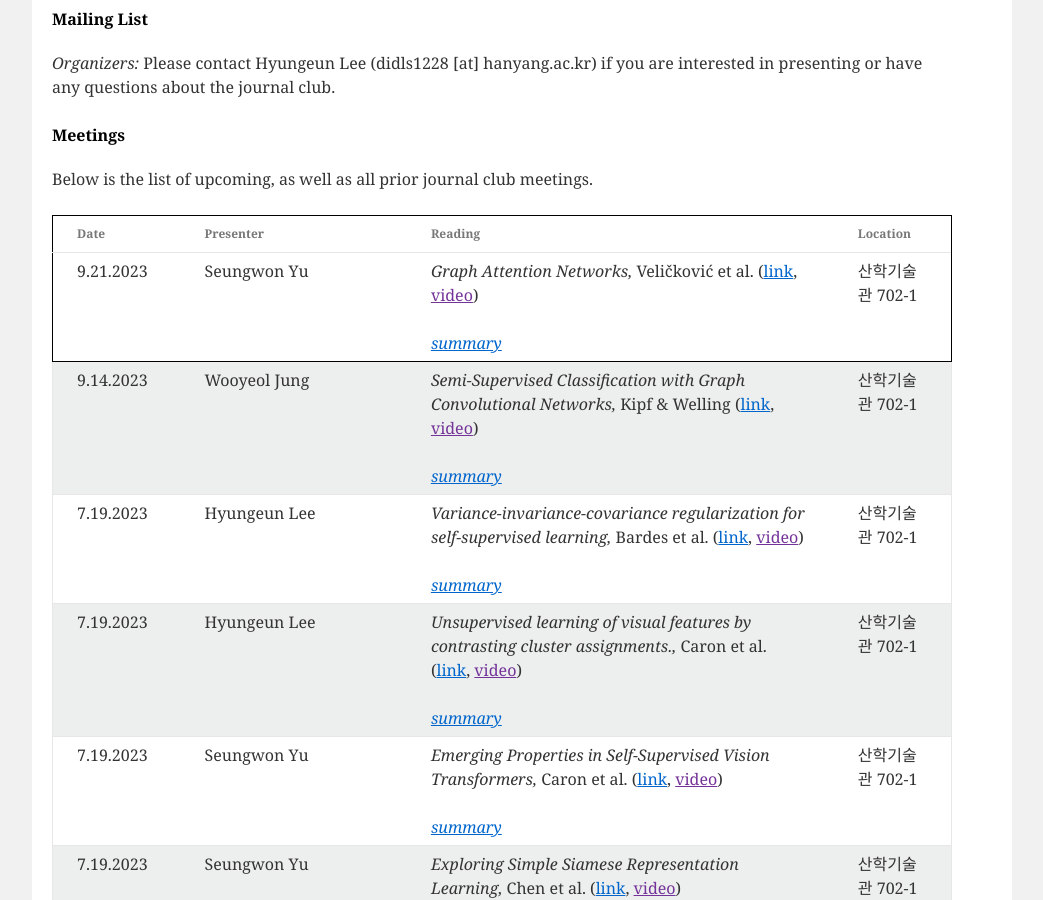
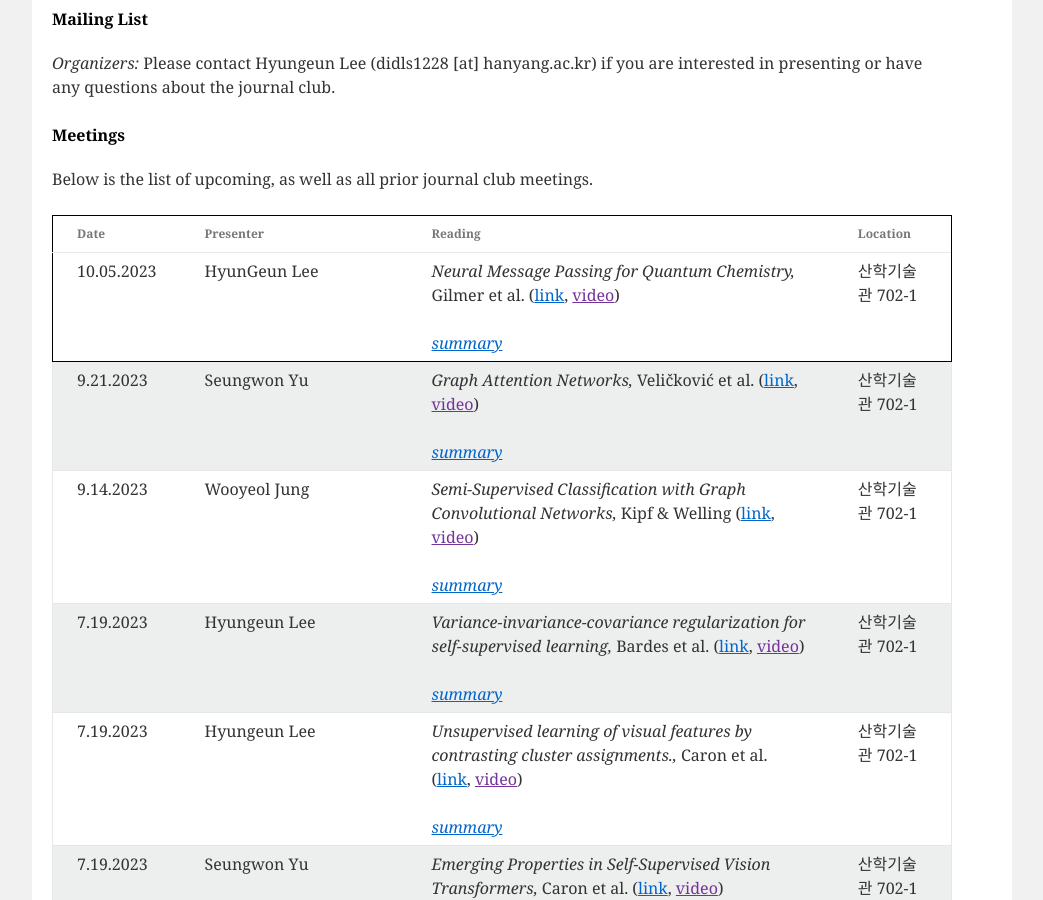
Before and after one commit to niai-lab/GraphML-JC, a Jekyll site: the page built from index.html, in a window 1280 px wide and 900 px high, scrolled down 631 px. Shown: the whole window, without its empty margins (118-1161 px from the left). Built offline with Jekyll 4.4.1, drawn with Linux system fonts in a browser that asks for light colours.

Commit message:
Update meeting_info.yml
This commit aims for adding presentation summary of 230921 JC meeting and updating a future meetiing schedule in 231005.

```diff
--- a/_data/meeting_info.yml
+++ b/_data/meeting_info.yml
@@ -1,3 +1,12 @@
+- presenter: HyunGeun Lee
+  date: 10.05.2023
+  paper: "Neural Message Passing for Quantum Chemistry"
+  authors: Gilmer et al.
+  url: https://arxiv.org/abs/1704.01212
+  location: "산학기술관 702-1"
+  summary: >
+
+
 - presenter: Seungwon Yu
   date: 9.21.2023
   paper: "Graph Attention Networks"
@@ -5,6 +14,12 @@
   url: https://arxiv.org/abs/1710.10903
   location: "산학기술관 702-1"
   summary: >
+    Graph attention networks(GAT)는 2018년도 ICLR에서 발표된 논문입니다. GAT는 마스킹된 self-attention layer를 활용하여 기존의 spectral graph convolution의 단점을 해결했다고 합니다.
+    인접한 노드에 정규화된 attention coefficient를 곱하여 합산하는 aggregation 방법론을 사용함으로써, 행렬 연산 및 그래프 구조에 의존하지 않는 방법론을 제안합니다.
+    GAT는 그래프의 구조에 영향을 받지 않기 때문에 기존의 transductive task 뿐만 아니라 inductive task에서도 좋은 성능을 보여준다고 합니다.
+    이를 검증하기 위해 저자는 transductive task 벤치마킹을 위해 Cora, Citeseer 그리고 Pubmed 데이터셋을 사용하였습니다.
+    또한, inductive task에 대한 벤치마킹을 위해 PPI(Protein-protein interaction) 데이터셋을 사용하여 GAT의 SOTA 성능을 검증하였습니다.
+    이번 미팅을 통해 GAT에서 사용한 self-attention layer의 수식에 대해 더 깊은 이해를 하였고, GNN 도메인에서 중요하게 여겨지는 방법론에 대한 기초를 다지는 시간을 가졌습니다.
 
 - presenter: Wooyeol Jung
   date: 9.14.2023
```
